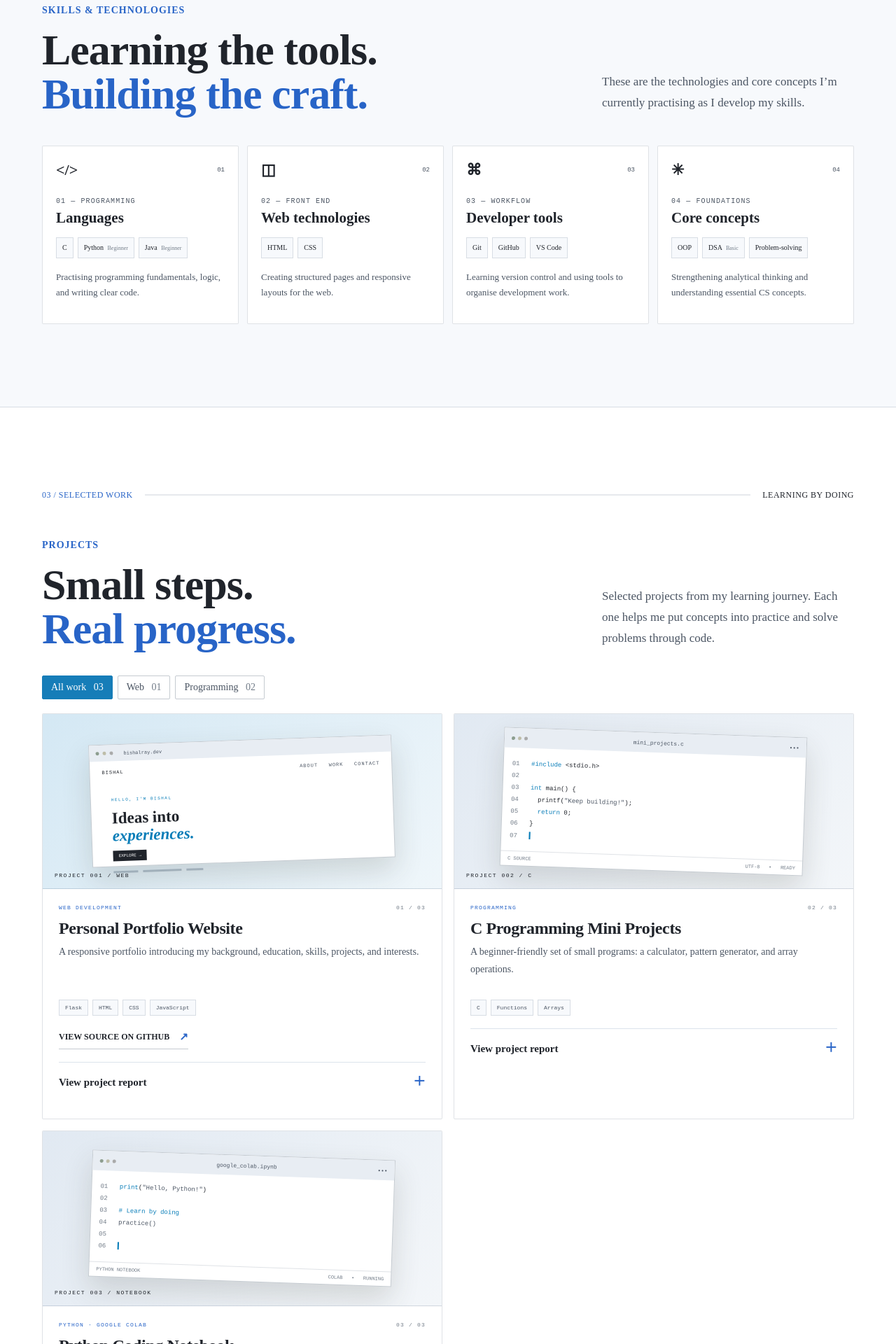
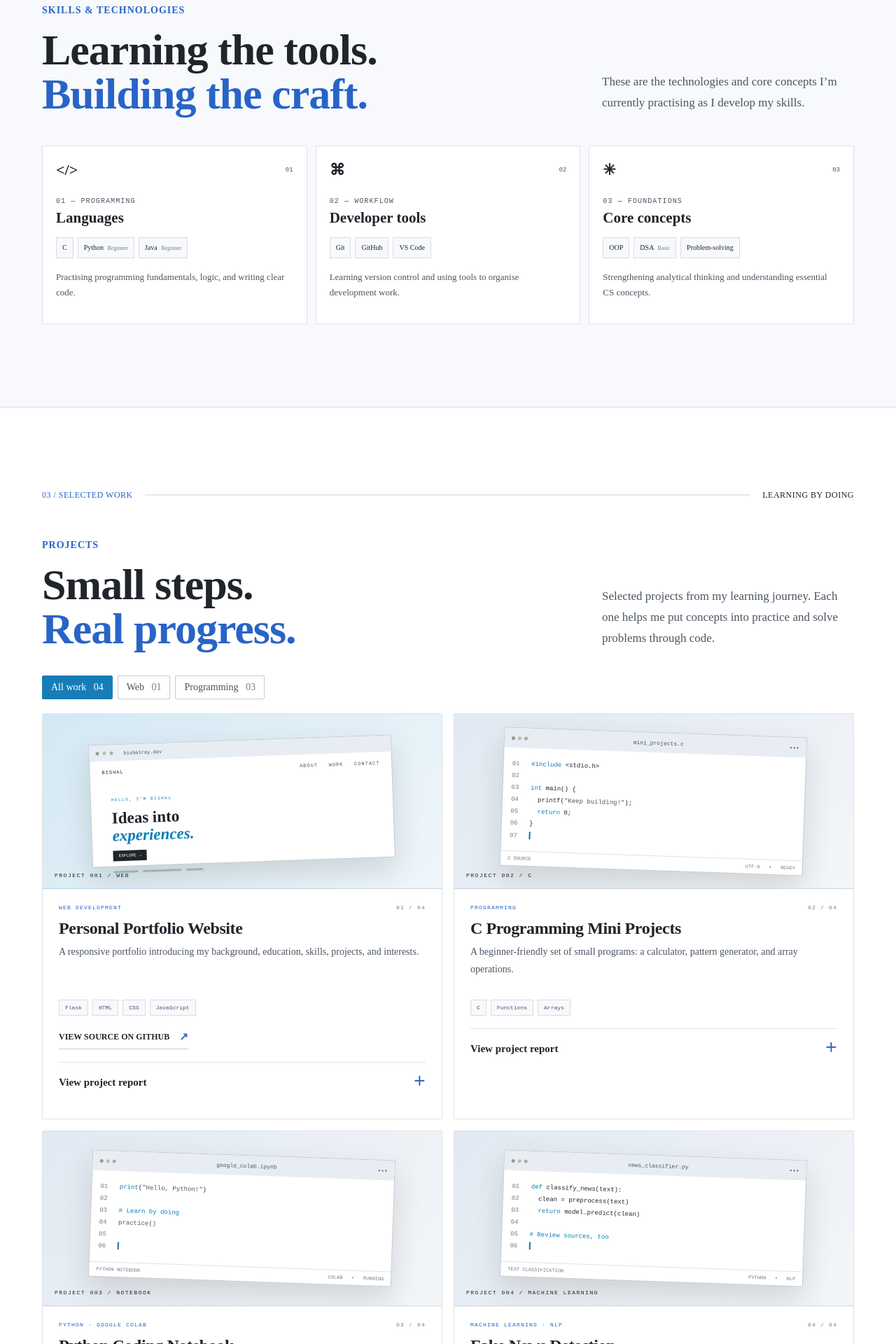
Before and after one commit to bishalray60/Portfolo, a Flask app: page / in a window 1280 px wide. Shown: the part 1840-3760 px from the top of the page at 70% size. Run offline with Flask 3, Linux system fonts and the light colour scheme.

Commit message:
Add fake news detection project
Co-authored-by: Copilot <223556219+Copilot@users.noreply.github.com>

```diff
--- a/static/style.css
+++ b/static/style.css
@@ -340,7 +340,7 @@ button { font: inherit; }
 .expertise-section, .journey-section { background: var(--bg-soft); border-top: 1px solid var(--line); border-bottom: 1px solid var(--line); }
 .section-heading-row { display: flex; justify-content: space-between; align-items: end; gap: 40px; margin: 56px 0 42px; }
 .heading-note { max-width: 360px; margin: 0 0 4px; color: var(--muted); font-size: 15px; line-height: 1.75; }
-.skills-matrix { display: grid; grid-template-columns: repeat(4,1fr); gap: 12px; }
+.skills-matrix { display: grid; grid-template-columns: repeat(3,1fr); gap: 12px; }
 .skill-panel { min-height: 255px; padding: 21px 19px; background: var(--panel); border: 1px solid var(--line); transition: transform .25s, border-color .25s; }
 .skill-panel:hover { transform: translateY(-5px); border-color: var(--line-strong); }
 .skill-panel-head { display: flex; justify-content: space-between; align-items: center; }
--- a/templates/index.html
+++ b/templates/index.html
@@ -4,7 +4,7 @@
   <meta charset="UTF-8">
   <meta name="viewport" content="width=device-width, initial-scale=1.0">
   <meta name="theme-color" content="#ffffff">
-  <meta name="description" content="Bishal Ray is a Computer Science Engineering student at Manav Rachna University, learning software development, programming and web technologies.">
+  <meta name="description" content="Bishal Ray is a Computer Science Engineering student at Manav Rachna University, learning software development, programming, and technology.">
   <meta property="og:title" content="Bishal Ray — Computer Science & Creative Development">
   <meta property="og:description" content="Explore the work, skills and learning journey of Bishal Ray.">
   <meta property="og:type" content="website">
@@ -78,7 +78,7 @@
     </section>
 
     <section class="intro-strip">
-      <div class="wrap strip-inner"><span>FOCUSED ON THE FUNDAMENTALS</span><div class="strip-items"><span>PROGRAMMING</span><b>✳</b><span>WEB TECHNOLOGIES</span><b>✳</b><span>PROBLEM SOLVING</span><b>✳</b><span>CONTINUOUS LEARNING</span></div></div>
+      <div class="wrap strip-inner"><span>FOCUSED ON THE FUNDAMENTALS</span><div class="strip-items"><span>PROGRAMMING</span><b>✳</b><span>PROBLEM SOLVING</span><b>✳</b><span>CONTINUOUS LEARNING</span></div></div>
     </section>
 
     <section class="section wrap" id="about">
@@ -94,8 +94,8 @@
       </div>
       <div class="stats-row">
         <div class="stat"><strong>01</strong><span>UNDERGRADUATE<br>DEGREE IN PROGRESS</span></div>
-        <div class="stat"><strong>04<span>+</span></strong><span>AREAS OF<br>TECHNICAL LEARNING</span></div>
-        <div class="stat"><strong>02</strong><span>FOUNDATION<br>PROJECTS</span></div>
+        <div class="stat"><strong>03</strong><span>AREAS OF<br>TECHNICAL LEARNING</span></div>
+        <div class="stat"><strong>04</strong><span>FOUNDATION<br>PROJECTS</span></div>
         <div class="stat"><strong>∞</strong><span>ROOM TO<br>KEEP IMPROVING</span></div>
       </div>
     </section>
@@ -106,9 +106,8 @@
         <div class="section-heading-row"><div><p class="eyebrow">SKILLS & TECHNOLOGIES</p><h2>Learning the tools.<br><span>Building the craft.</span></h2></div><p class="heading-note">These are the technologies and core concepts I’m currently practising as I develop my skills.</p></div>
         <div class="skills-matrix">
           <article class="skill-panel"><div class="skill-panel-head"><span class="skill-icon">&lt;/&gt;</span><span class="skill-count">01</span></div><p class="skill-category">01 — PROGRAMMING</p><h3>Languages</h3><div class="skill-list"><span>C</span><span>Python <small>Beginner</small></span><span>Java <small>Beginner</small></span></div><p class="skill-detail">Practising programming fundamentals, logic, and writing clear code.</p></article>
-          <article class="skill-panel"><div class="skill-panel-head"><span class="skill-icon">◫</span><span class="skill-count">02</span></div><p class="skill-category">02 — FRONT END</p><h3>Web technologies</h3><div class="skill-list"><span>HTML</span><span>CSS</span></div><p class="skill-detail">Creating structured pages and responsive layouts for the web.</p></article>
-          <article class="skill-panel"><div class="skill-panel-head"><span class="skill-icon">⌘</span><span class="skill-count">03</span></div><p class="skill-category">03 — WORKFLOW</p><h3>Developer tools</h3><div class="skill-list"><span>Git</span><span>GitHub</span><span>VS Code</span></div><p class="skill-detail">Learning version control and using tools to organise development work.</p></article>
-          <article class="skill-panel"><div class="skill-panel-head"><span class="skill-icon">✳</span><span class="skill-count">04</span></div><p class="skill-category">04 — FOUNDATIONS</p><h3>Core concepts</h3><div class="skill-list"><span>OOP</span><span>DSA <small>Basic</small></span><span>Problem-solving</span></div><p class="skill-detail">Strengthening analytical thinking and understanding essential CS concepts.</p></article>
+          <article class="skill-panel"><div class="skill-panel-head"><span class="skill-icon">⌘</span><span class="skill-count">02</span></div><p class="skill-category">02 — WORKFLOW</p><h3>Developer tools</h3><div class="skill-list"><span>Git</span><span>GitHub</span><span>VS Code</span></div><p class="skill-detail">Learning version control and using tools to organise development work.</p></article>
+          <article class="skill-panel"><div class="skill-panel-head"><span class="skill-icon">✳</span><span class="skill-count">03</span></div><p class="skill-category">03 — FOUNDATIONS</p><h3>Core concepts</h3><div class="skill-list"><span>OOP</span><span>DSA <small>Basic</small></span><span>Problem-solving</span></div><p class="skill-detail">Strengthening analytical thinking and understanding essential CS concepts.</p></article>
         </div>
       </div>
     </section>
@@ -116,12 +115,12 @@
     <section class="section wrap" id="work">
       <div class="section-top"><span class="section-number">03 / SELECTED WORK</span><span class="section-rule"></span><span class="section-aside">LEARNING BY DOING</span></div>
       <div class="section-heading-row work-heading"><div><p class="eyebrow">PROJECTS</p><h2>Small steps.<br><span>Real progress.</span></h2></div><p class="heading-note">Selected projects from my learning journey. Each one helps me put concepts into practice and solve problems through code.</p></div>
-      <div class="project-filters" role="group" aria-label="Filter projects"><button class="filter-btn active" data-filter="all">All work <span>03</span></button><button class="filter-btn" data-filter="web">Web <span>01</span></button><button class="filter-btn" data-filter="programming">Programming <span>02</span></button></div>
+      <div class="project-filters" role="group" aria-label="Filter projects"><button class="filter-btn active" data-filter="all">All work <span>04</span></button><button class="filter-btn" data-filter="web">Web <span>01</span></button><button class="filter-btn" data-filter="programming">Programming <span>03</span></button></div>
       <div class="project-grid">
         <article class="project-card" data-category="web">
           <div class="project-art art-web"><div class="browser-mock"><div class="browser-top"><span></span><span></span><span></span><i>bishalray.dev</i></div><div class="browser-body"><div class="mock-nav">BISHAL <span>ABOUT&nbsp;&nbsp; WORK&nbsp;&nbsp; CONTACT</span></div><div class="mock-hero"><small>HELLO, I'M BISHAL</small><b>Ideas into<br><em>experiences.</em></b><span class="mock-button">EXPLORE →</span></div><div class="mock-bottom"><span></span><span></span><span></span></div></div></div><span class="art-label">PROJECT 001 / WEB</span></div>
           <div class="project-content">
-            <div class="project-meta"><span>WEB DEVELOPMENT</span><span>01 / 03</span></div>
+            <div class="project-meta"><span>WEB DEVELOPMENT</span><span>01 / 04</span></div>
             <h3>Personal Portfolio Website</h3>
             <p>A responsive portfolio introducing my background, education, skills, projects, and interests.</p>
             <div class="project-tags"><span>Flask</span><span>HTML</span><span>CSS</span><span>JavaScript</span></div>
@@ -141,7 +140,7 @@
         <article class="project-card" data-category="programming">
           <div class="project-art art-code"><div class="editor-mock"><div class="editor-bar"><div class="editor-dots"><i></i><i></i><i></i></div><span>mini_projects.c</span><span>•••</span></div><div class="editor-code"><p><i>01</i> <b>#include</b> &lt;stdio.h&gt;</p><p><i>02</i></p><p><i>03</i> <em>int</em> main() {</p><p><i>04</i> &nbsp;&nbsp;printf(<strong>"Keep building!"</strong>);</p><p><i>05</i> &nbsp;&nbsp;<em>return</em> 0;</p><p><i>06</i> }</p><p><i>07</i> <span class="terminal-cursor">▍</span></p></div><div class="editor-status">C SOURCE <span>UTF-8&nbsp;&nbsp; • &nbsp;&nbsp;READY</span></div></div><span class="art-label">PROJECT 002 / C</span></div>
           <div class="project-content">
-            <div class="project-meta"><span>PROGRAMMING</span><span>02 / 03</span></div>
+            <div class="project-meta"><span>PROGRAMMING</span><span>02 / 04</span></div>
             <h3>C Programming Mini Projects</h3>
             <p>A beginner-friendly set of small programs: a calculator, pattern generator, and array operations.</p>
             <div class="project-tags"><span>C</span><span>Functions</span><span>Arrays</span></div>
@@ -167,7 +166,7 @@
             <span class="art-label">PROJECT 003 / NOTEBOOK</span>
           </div>
           <div class="project-content">
-            <div class="project-meta"><span>PYTHON · GOOGLE COLAB</span><span>03 / 03</span></div>
+            <div class="project-meta"><span>PYTHON · GOOGLE COLAB</span><span>03 / 04</span></div>
             <h3>Python Coding Notebook</h3>
             <p class="project-summary">A Google Colab notebook for writing, running, and reviewing Python code in an interactive environment.</p>
             <div class="project-tags"><span>Python</span><span>Google Colab</span><span>Jupyter Notebook</span></div>
@@ -183,6 +182,39 @@
               </div>
             </details>
             <a class="project-link" href="https://colab.research.google.com/drive/1HWeXB_-SlKhpku48DI2JUT3xZjcApcxq?usp=sharing" target="_blank" rel="noopener noreferrer">Open notebook <span>↗</span></a>
+          </div>
+        </article>
+        <article class="project-card" data-category="programming">
+          <div class="project-art art-code">
+            <div class="editor-mock">
+              <div class="editor-bar"><div class="editor-dots"><i></i><i></i><i></i></div><span>news_classifier.py</span><span>•••</span></div>
+              <div class="editor-code">
+                <p><i>01</i> <b>def</b> classify_news(text):</p>
+                <p><i>02</i> &nbsp;&nbsp;clean = preprocess(text)</p>
+                <p><i>03</i> &nbsp;&nbsp;<b>return</b> model.predict(clean)</p>
+                <p><i>04</i></p>
+                <p><i>05</i> <em># Review sources, too</em></p>
+                <p><i>06</i> <span class="terminal-cursor">▍</span></p>
+              </div>
+              <div class="editor-status">TEXT CLASSIFICATION <span>PYTHON&nbsp;&nbsp; • &nbsp;&nbsp;NLP</span></div>
+            </div>
+            <span class="art-label">PROJECT 004 / MACHINE LEARNING</span>
+          </div>
+          <div class="project-content">
+            <div class="project-meta"><span>MACHINE LEARNING · NLP</span><span>04 / 04</span></div>
+            <h3>Fake News Detection</h3>
+            <p>A text-classification project exploring how natural-language processing can help flag news articles for further review—not replace source checking or fact verification.</p>
+            <div class="project-tags"><span>Python</span><span>NLP</span><span>Text Classification</span></div>
+            <details class="project-report">
+              <summary>View project report <span>＋</span></summary>
+              <div class="report-body">
+                <p class="report-overview">An educational machine-learning project about classifying news text and communicating the limits of automated predictions.</p>
+                <div class="report-section"><h4>Project objectives</h4><p>Explore a text-classification workflow, practise preparing language data, and learn to evaluate model predictions responsibly.</p></div>
+                <div class="report-section"><h4>Workflow focus</h4><ul><li>Prepare and inspect labeled news text.</li><li>Clean and transform text into features a classifier can process.</li><li>Evaluate predictions with measures such as precision, recall, F1, and a confusion matrix.</li></ul></div>
+                <div class="report-section"><h4>Responsible interpretation</h4><p>A classifier estimates patterns in its training data; it cannot establish whether a claim is true. Data quality, bias, and false positives must be considered, and suspicious articles should be checked against reliable sources.</p></div>
+                <div class="report-section"><h4>Learning outcome</h4><p>Connect Python, NLP, and supervised classification concepts while considering how model limitations affect real-world use.</p></div>
+              </div>
+            </details>
           </div>
         </article>
       </div>
@@ -238,7 +270,7 @@
       </div>
       <div class="resume-section">
         <h4>Profile</h4>
-        <p>Computer Science Engineering student focused on programming fundamentals, web technologies, problem-solving, and continuous learning.</p>
+        <p>Computer Science Engineering student focused on programming fundamentals, problem-solving, and continuous learning.</p>
       </div>
       <div class="resume-section">
         <h4>Education</h4>
@@ -252,7 +284,7 @@
         </div>
         <div class="resume-section">
           <h4>Projects</h4>
-          <p>Personal Portfolio Website · C Programming Mini Projects · Python Coding Notebook</p>
+          <p>Personal Portfolio Website · C Programming Mini Projects · Python Coding Notebook · Fake News Detection</p>
         </div>
       </div>
       <div class="resume-section">
```
Also changed, not shown: README.md.
